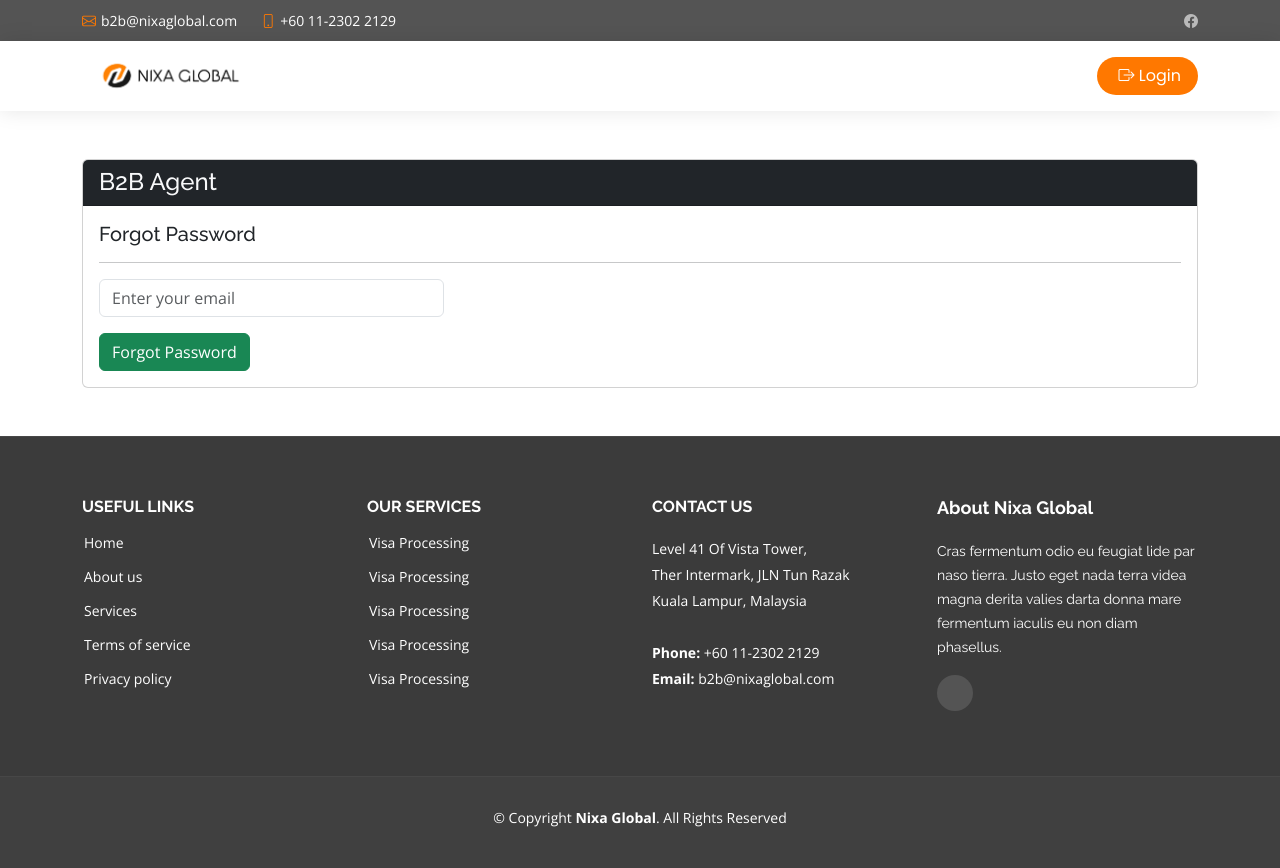
After one commit to Rifat977/nixaglobal, a Django app: page /account/forgot_password/ in a window 1280 px wide. The commit adds this page. Run offline with Django 4.2, Linux system fonts and the light colour scheme; some libraries are stand-ins or nearby versions.

Commit message:
forgot password added

```diff
--- a/account/urls.py
+++ b/account/urls.py
@@ -4,6 +4,10 @@ from . import views
 app_name = "account"
 urlpatterns = [
     path('register/', views.register, name="register"),
+
+    path('new-password/<uidb64>/<token>/', views.new_password, name='new_password'),
+    path('forgot_password/', views.forgot_password, name="forgot_password"),
+
     path('login/', views.login_view, name="login"),
     path('logout/', views.logout, name='logout'),
     path('verify-email/<str:uidb64>/<str:token>/', views.verify_email, name='verify_email'),
--- a/account/views.py
+++ b/account/views.py
@@ -130,7 +130,7 @@ def register(request):
         if errors:
             for error_message in errors:
                 messages.error(request, error_message)
-            return render(request, 'guest/register.html')
+            return redirect('account:register')
 
         referral_code = generate_referral_code()
 
@@ -223,3 +223,61 @@ def logout(request):
     if request.method=="POST":
         auth.logout(request)
         return redirect('account:login')
+
+def forgot_password(request):
+    if request.user.is_authenticated:
+        return redirect('core:dashboard')
+    if request.method == 'POST':
+        email = request.POST.get('email')
+        try:
+            user = CustomUser.objects.get(email=email)
+        except User.DoesNotExist:
+            user = None
+
+        if user is not None:
+            token = default_token_generator.make_token(user)
+            uid = urlsafe_base64_encode(force_bytes(user.pk))
+
+            reset_link = reset_url = request.build_absolute_uri(f"/account/new-password/{uid}/{token}/")
+            send_mail(
+                'Password Reset',
+                f'Click the following link to reset your password: {reset_link}',
+                'from@example.com',
+                [email],
+                fail_silently=False,
+            )
+            messages.success(request, 'A password reset link has been sent to your email.')
+            return redirect('account:forgot_password')
+        else:
+            messages.error(request, 'No user found with that email address.')
+    return render(request, 'guest/forgot_password.html')
+
+
+def new_password(request, uidb64, token):
+    if request.user.is_authenticated:
+        return redirect('core:home')
+
+    uid = force_str(urlsafe_base64_decode(uidb64))
+    try:
+        user = User.objects.get(pk=uid)
+    except (TypeError, ValueError, OverflowError, User.DoesNotExist):
+        user = None
+
+    if user is not None and default_token_generator.check_token(user, token):
+        if request.method == 'POST':
+            new_password = request.POST.get('new_password1')
+            confirm_new_password = request.POST.get('new_password2')
+            if new_password == confirm_new_password:
+                user.set_password(new_password)
+                user.save()
+
+                messages.success(request, 'Your password has been successfully updated.')
+                return redirect('account:login')
+            else:
+                messages.error(request, 'Passwords do not match.')
+                return redirect('account:new_password', uidb64=uidb64, token=token)
+    else:
+        messages.error(request, 'The password reset link is invalid.')
+        return redirect('account:new_password')
+
+    return render(request, 'guest/new_password.html', {'uidb64': uidb64, 'token': token})
--- /dev/null
+++ b/templates/guest/forgot_password.html
@@ -0,0 +1,215 @@
+{% load static %}
+
+<!DOCTYPE html>
+<html lang="en">
+
+    <head>
+        <meta charset="utf-8">
+  <meta content="width=device-width, initial-scale=1.0" name="viewport">
+
+  <title>Nixa Global</title>
+  <meta content="" name="description">
+  <meta content="" name="keywords">
+
+  <!-- Favicons -->
+  <link href="{% static 'images/logo1.png' %}" rel="icon">
+  <link href="{% static 'assets/guest/assets/img/apple-touch-icon.png' %}" rel="apple-touch-icon">
+
+  <!-- Google Fonts -->
+  <link href="https://fonts.googleapis.com/css?family=Open+Sans:300,300i,400,400i,600,600i,700,700i|Raleway:300,300i,400,400i,500,500i,600,600i,700,700i|Poppins:300,300i,400,400i,500,500i,600,600i,700,700i" rel="stylesheet">
+
+  <!-- Vendor CSS Files -->
+  <link href="{% static 'assets/guest/assets/vendor/animate.css/animate.min.css' %}" rel="stylesheet">
+  <link href="{% static 'assets/guest/assets/vendor/bootstrap/css/bootstrap.min.css' %}" rel="stylesheet">
+  <link href="{% static 'assets/guest/assets/vendor/bootstrap-icons/bootstrap-icons.css' %}" rel="stylesheet">
+  <link href="{% static 'assets/guest/assets/vendor/glightbox/css/glightbox.min.css' %}" rel="stylesheet">
+
+
+
+  <!-- Template Main CSS File -->
+  <link href="{% static 'assets/guest/assets/css/style.css' %}" rel="stylesheet">
+</head>
+
+    <body>
+
+        <!-- ======= Top Bar ======= -->
+  <section id="topbar" class="d-flex align-items-center">
+    <div class="container d-flex justify-content-center justify-content-md-between">
+      <div class="contact-info d-flex align-items-center">
+        <i class="bi bi-envelope d-flex align-items-center"><a href="mailto:contact@example.com">b2b@nixaglobal.com</a></i>
+        <i class="bi bi-phone d-flex align-items-center ms-4"><span>+60 11-2302 2129</span></i>
+      </div>
+      <div class="social-links d-none d-md-flex align-items-center">
+        <!-- <a href="#" class="twitter"><i class="bi bi-twitter"></i></a> -->
+        <a href="https://www.facebook.com/NixaGlobalB2BHub?mibextid=LQQJ4d" class="facebook"><i class="bi bi-facebook"></i></a>
+        <!-- <a href="#" class="instagram"><i class="bi bi-instagram"></i></a> -->
+        <!-- <a href="#" class="linkedin"><i class="bi bi-linkedin"></i></i></a> -->
+      </div>
+    </div>
+  </section>
+
+  <!-- ======= Header ======= -->
+  <header id="header" class="d-flex align-items-center">
+    <div class="container d-flex justify-content-between align-items-center">
+
+      <div class="">
+        <a href="{% url 'core:index' %}">
+            <img src="{% static 'images/logo1.png' %}" alt="" style="width: 180px;">
+        </a>
+      </div>
+
+      <nav id="navbar" class="navbar">
+        <ul>
+          <li><a class="active" href="{% url 'core:index' %}">
+            <button class="btn rounded-pill px-3" style="background-color: #ff7800; color: #fff;">
+                <i class="bi bi-box-arrow-right" style="font-size: 1rem;"></i>
+                 Login
+            </button>
+          </a></li>
+        </ul>
+      </nav>
+
+    </div>
+  </header><!-- End Header -->
+
+        <div class="container">
+            <div class="">
+                <div class="">
+                    <div class="card my-5">
+                        <h4 class="card-header text-light bg-dark">B2B Agent</h4>
+                        <div class="card-body">
+                            <h5 class="card-title">Forgot Password</h5>
+
+                            {% if messages %}
+                                {% for message in messages %}
+                                    <div class="alert {% if message.tags == 'error' %}alert-danger{% elif message.tags == 'success' %}alert-success{% endif %} alert-dismissible fade show" role="alert">
+                                        <strong>{% if message.tags == 'error' %}Error:{% elif message.tags == 'success' %}Success:{% endif %}</strong>
+                                        <span class="alert-text {% if message.tags == 'error' %}text-sm{% endif %}">{{ message }}</span>
+                                        <button type="button" class="close btn btn-sm" data-dismiss="alert" aria-label="Close">
+                                            <span aria-hidden="true">&times;</span>
+                                        </button>
+                                    </div>
+                                {% endfor %}
+                            {% endif %}
+
+
+
+                            <hr>
+                            <form action="{% url 'account:forgot_password' %}" method="post">
+                                {% csrf_token %}
+                                <div class="row">
+                                    <div class="col-md-4">
+                                        <input type="email" name="email" placeholder="Enter your email" class="form-control" />
+                                    </div>
+                                    <div class="col-md-12">
+                                        <button type="submit" class="btn mt-3 btn-success">Forgot Password</button>
+                                    </div>
+                                </div>
+                            </form>
+                        </div>
+
+
+                    </div>
+                </div>
+            </div>
+        </div>
+
+    <footer id="footer">
+
+
+        <div class="footer-top">
+            <div class="container">
+            <div class="row">
+
+                <div class="col-lg-3 col-md-6 footer-links">
+                <h4>Useful Links</h4>
+                <ul>
+                    <li><i class="bx bx-chevron-right"></i> <a href="#">Home</a></li>
+                    <li><i class="bx bx-chevron-right"></i> <a href="#">About us</a></li>
+                    <li><i class="bx bx-chevron-right"></i> <a href="#">Services</a></li>
+                    <li><i class="bx bx-chevron-right"></i> <a href="#">Terms of service</a></li>
+                    <li><i class="bx bx-chevron-right"></i> <a href="#">Privacy policy</a></li>
+                </ul>
+                </div>
+
+                <div class="col-lg-3 col-md-6 footer-links">
+                <h4>Our Services</h4>
+                <ul>
+                    <li><i class="bx bx-chevron-right"></i> <a href="#">Visa Processing</a></li>
+                    <li><i class="bx bx-chevron-right"></i> <a href="#">Visa Processing</a></li>
+                    <li><i class="bx bx-chevron-right"></i> <a href="#">Visa Processing</a></li>
+                    <li><i class="bx bx-chevron-right"></i> <a href="#">Visa Processing</a></li>
+                    <li><i class="bx bx-chevron-right"></i> <a href="#">Visa Processing</a></li>
+                </ul>
+                </div>
+
+                <div class="col-lg-3 col-md-6 footer-contact">
+                <h4>Contact Us</h4>
+                <p>
+                    Level 41 Of Vista Tower, <br>
+                    Ther Intermark, JLN Tun Razak<br>
+                    Kuala Lampur, Malaysia <br><br>
+                    <strong>Phone:</strong> +60 11-2302 2129<br>
+                    <strong>Email:</strong> b2b@nixaglobal.com<br>
+                </p>
+
+                </div>
+
+                <div class="col-lg-3 col-md-6 footer-info">
+                <h3>About Nixa Global</h3>
+                <p>Cras fermentum odio eu feugiat lide par naso tierra. Justo eget nada terra videa magna derita valies darta donna mare fermentum iaculis eu non diam phasellus.</p>
+                <div class="social-links mt-3">
+                    <!-- <a href="#" class="twitter"><i class="bx bxl-twitter"></i></a> -->
+                    <a href="https://www.facebook.com/NixaGlobalB2BHub?mibextid=LQQJ4d" class="facebook"><i class="bx bxl-facebook"></i></a>
+                    <!-- <a href="#" class="instagram"><i class="bx bxl-instagram"></i></a>
+                    <a href="#" class="google-plus"><i class="bx bxl-skype"></i></a>
+                    <a href="#" class="linkedin"><i class="bx bxl-linkedin"></i></a> -->
+                </div>
+                </div>
+
+            </div>
+            </div>
+        </div>
+
+        <div class="container">
+            <div class="copyright">
+            &copy; Copyright <strong><span>Nixa Global</span></strong>. All Rights Reserved
+            </div>
+            <div class="credits">
+
+            </div>
+        </div>
+    </footer>
+
+
+        <script src="{% static 'assets/guest/js/jquery-3.2.1.min.js' %}"></script>
+        <script src="{% static 'assets/guest/styles/bootstrap-4.1.2/bootstrap.min.js' %}"></script>
+
+        <a href="#" class="back-to-top d-flex align-items-center justify-content-center"><i class="bi bi-arrow-up-short"></i></a>
+
+        <!-- Vendor JS Files -->
+        <script src="{% static 'assets/guest/assets/vendor/purecounter/purecounter_vanilla.js' %}"></script>
+        <script src="{% static 'assets/guest/assets/vendor/bootstrap/js/bootstrap.bundle.min.js' %}"></script>
+        <script src="{% static 'assets/guest/assets/vendor/glightbox/js/glightbox.min.js' %}"></script>
+        <script src="{% static 'assets/guest/assets/vendor/isotope-layout/isotope.pkgd.min.js' %}"></script>
+        <script src="{% static 'assets/guest/assets/vendor/swiper/swiper-bundle.min.js' %}"></script>
+        <script src="{% static 'assets/guest/assets/vendor/waypoints/noframework.waypoints.js' %}"></script>
+        <script src="{% static 'assets/guest/assets/vendor/php-email-form/validate.js' %}"></script>
+
+        <!-- Template Main JS File -->
+        <script src="{% static 'assets/guest/assets/js/main.js' %}"></script>
+
+
+        <script>
+            window.dataLayer = window.dataLayer || [];
+            function gtag() {
+                dataLayer.push(arguments);
+            }
+            gtag('js', new Date());
+
+            gtag('config', 'UA-23581568-13');
+        </script>
+
+    </body>
+
+</html>
```
Also changed, not shown: media/user_document_images/Untitled-1.md (added, +28 -0 lines), templates/guest/index.html (+64 -9 lines), templates/guest/new_password.html (added, +218 -0 lines), db.sqlite3.
